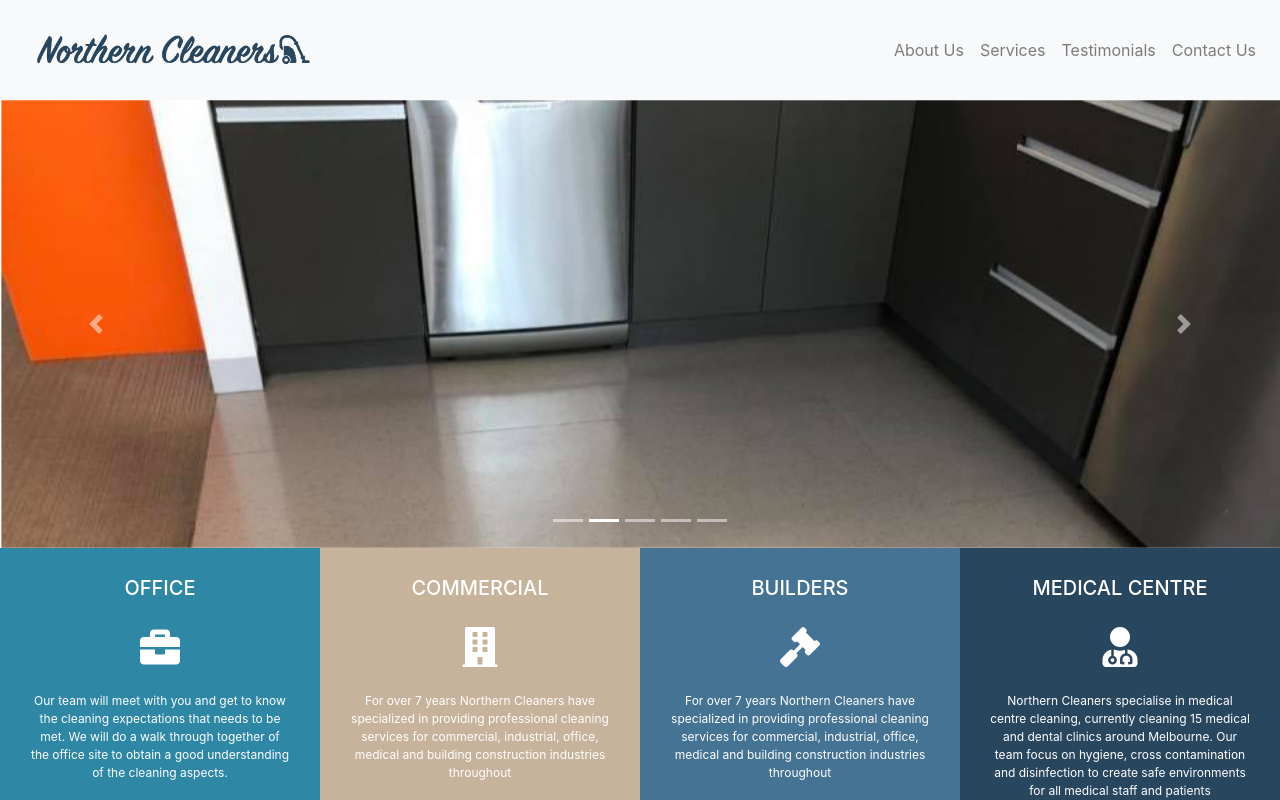
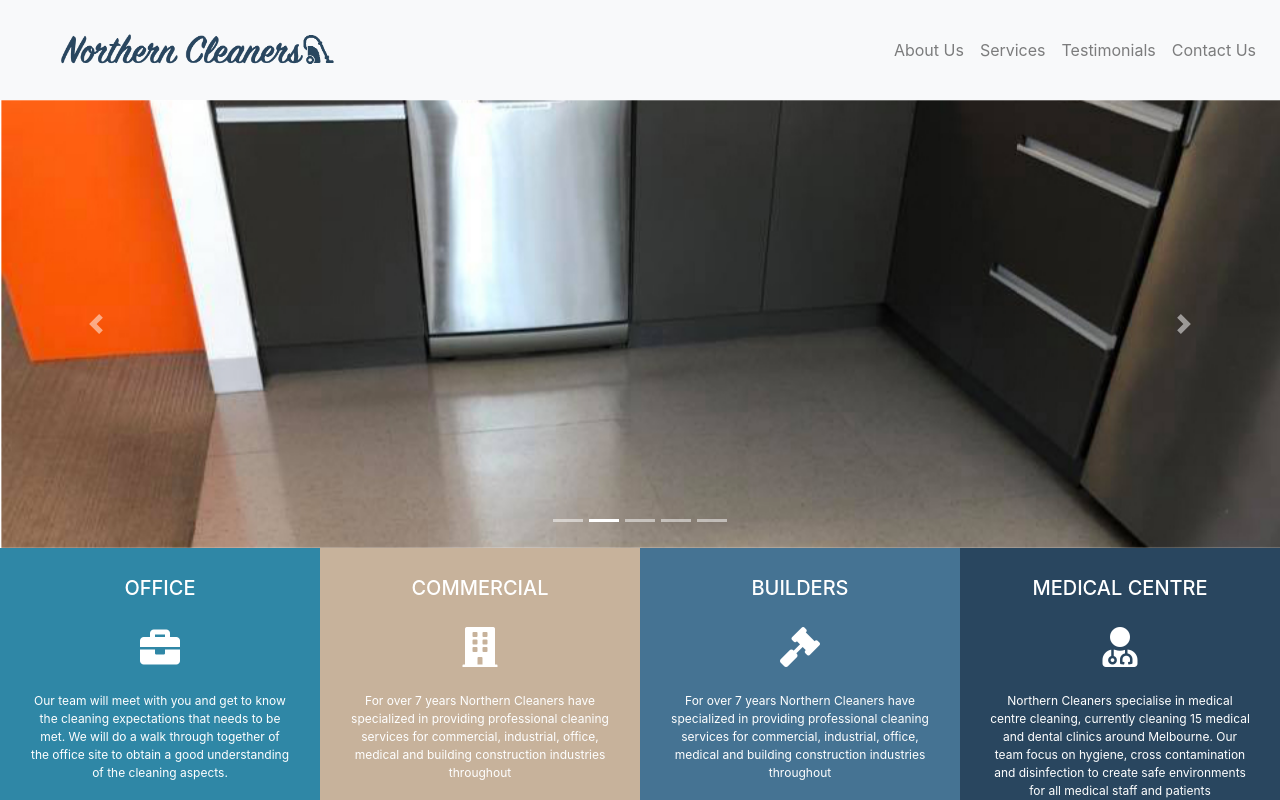
Before and after one commit to lahirurane/NorthernCleaners_web, a React (Create React App) app: page / in a window 1280 px wide. Shown: the top 800 px of the page. Built offline with nearby package versions, Linux system fonts and the light colour scheme.

Commit message:
nav bar logo position

```diff
--- a/src/components/layout/NavHeader.js
+++ b/src/components/layout/NavHeader.js
@@ -45,7 +45,7 @@ class NavHeader extends Component {
       //   </div>
       // </div>
       <Navbar className="sticky-top" color="light" light expand="md">
-        <NavbarBrand href="/" className="m-2">
+        <NavbarBrand href="/" className="pl-4 m-2">
           <img className="nav-bar-logo" alt="northern cleaners logo" src={logo} />
         </NavbarBrand>
         <NavbarToggler onClick={this.toggle} />
```
